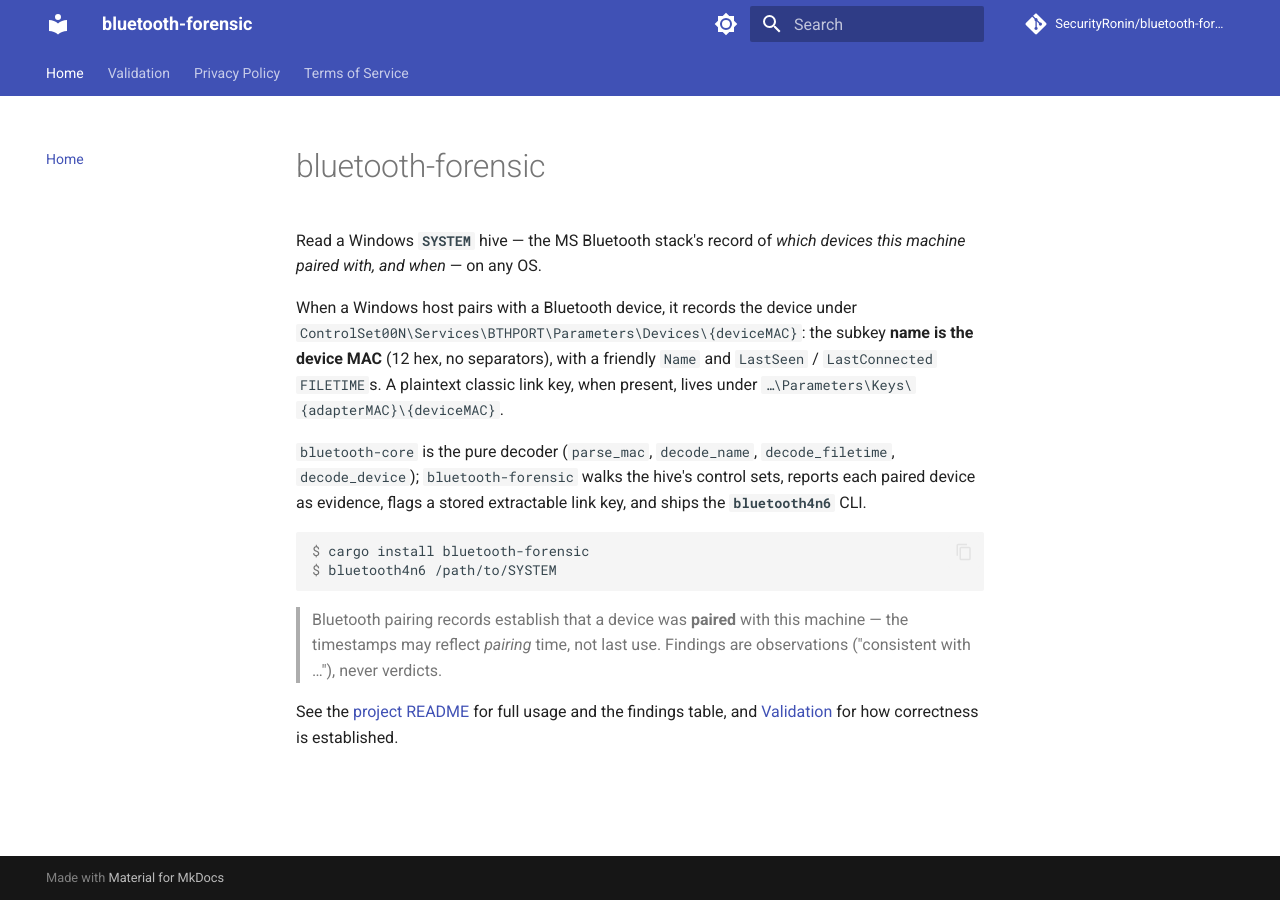
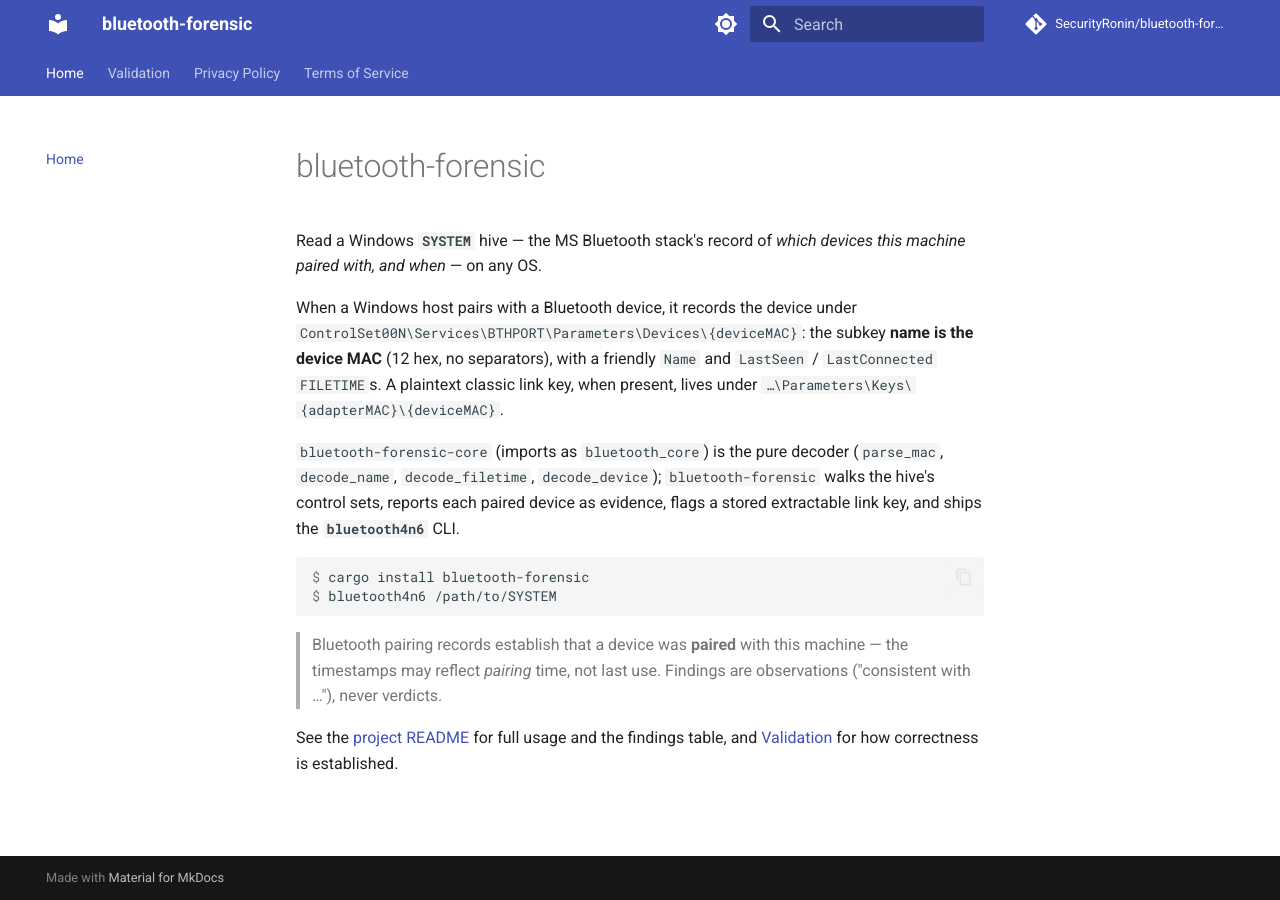
Before and after one commit to SecurityRonin/bluetooth-forensic, an MkDocs documentation site: the page built from docs/index.md, in a window 1280 px wide. Built offline with MkDocs 1.6.1 and Material for MkDocs 9.7.7, drawn with Linux system fonts in a browser that asks for light colours; comment, search, counter and statistics services are not loaded.

Commit message:
fix: pre-publish gate — publishable core crate name (bluetooth-forensic-core), MSRV 1.85 CI job, authors email
Renames the bluetooth-core package to bluetooth-forensic-core (crates.io collides
with the unrelated bluetooth_core BLE crate); import path kept via [lib] name.
Adds a dedicated MSRV job and authors metadata for cargo-deb.

```diff
--- a/docs/index.md
+++ b/docs/index.md
@@ -8,7 +8,7 @@ When a Windows host pairs with a Bluetooth device, it records the device under
 MAC** (12 hex, no separators), with a friendly `Name` and `LastSeen` / `LastConnected` `FILETIME`s.
 A plaintext classic link key, when present, lives under `…\Parameters\Keys\{adapterMAC}\{deviceMAC}`.
 
-`bluetooth-core` is the pure decoder (`parse_mac`, `decode_name`, `decode_filetime`,
+`bluetooth-forensic-core` (imports as `bluetooth_core`) is the pure decoder (`parse_mac`, `decode_name`, `decode_filetime`,
 `decode_device`); `bluetooth-forensic` walks the hive's control sets, reports each paired device as
 evidence, flags a stored extractable link key, and ships the **`bluetooth4n6`** CLI.
 
```
Also changed, not shown: Cargo.toml (+5 -2 lines), README.md (+1 -1 lines), 4 other files.
